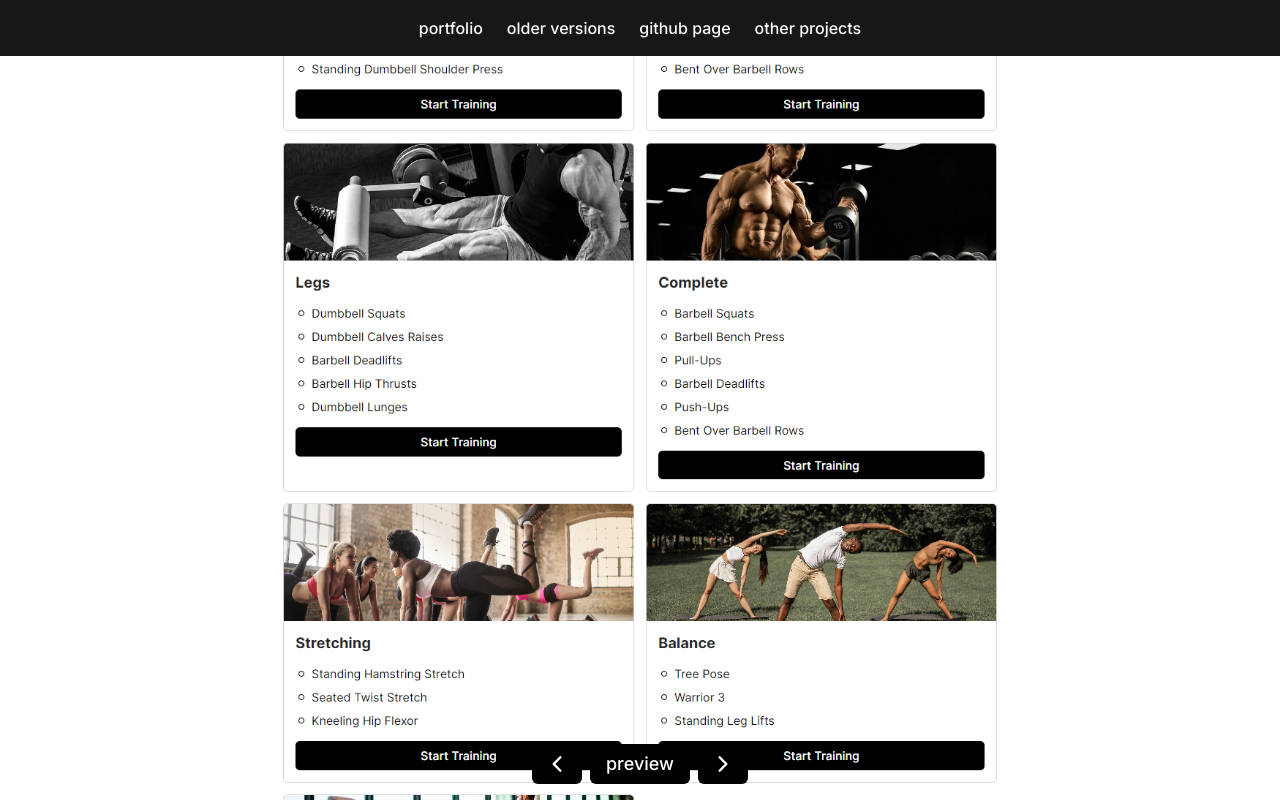
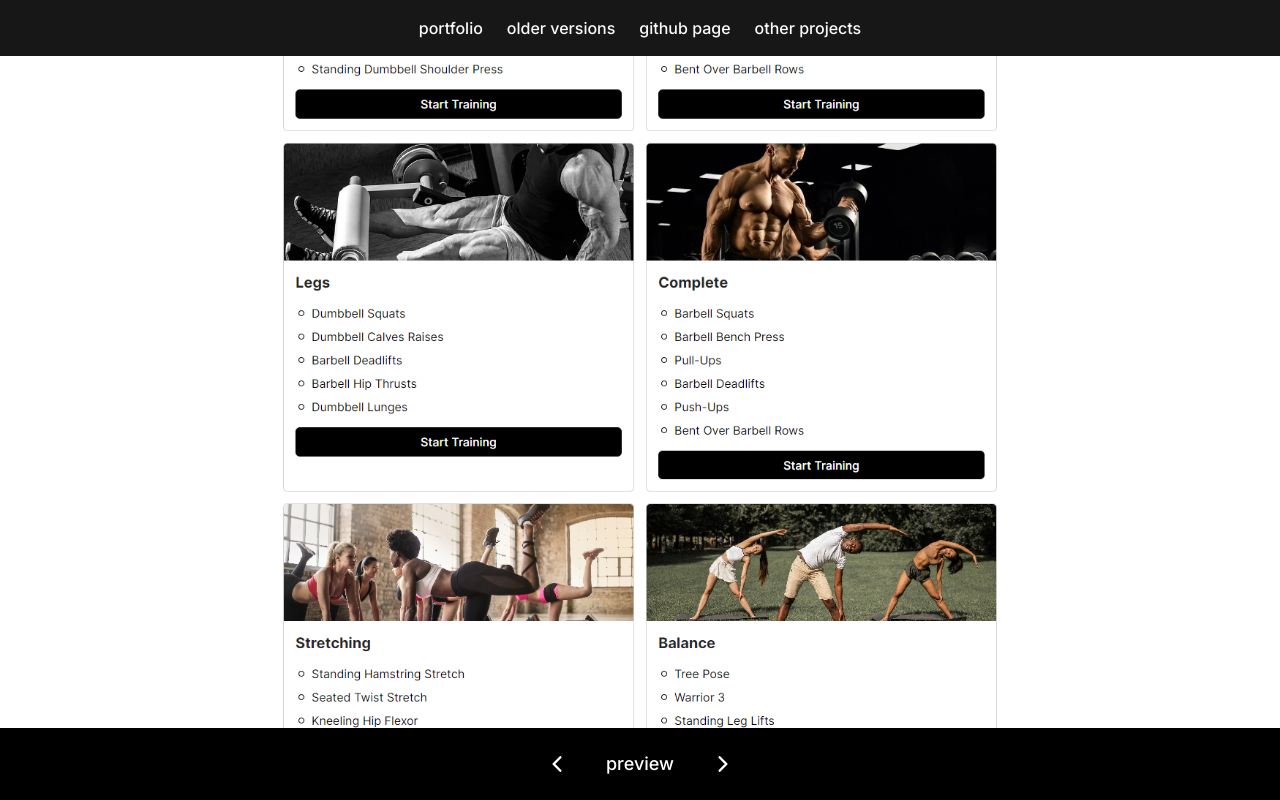
Before and after one commit to seesmof/portfolio, a Next.js app: page / in a window 1280 px wide. Built offline with nearby package versions, Linux system fonts and the light colour scheme.

Commit message:
update page.tsx

```diff
--- a/app/page.tsx
+++ b/app/page.tsx
@@ -12,7 +12,7 @@ export default function Home() {
   return (
     <>
       <ProjectCard project={Projects[currentProject]} />
-      <div className="flex z-20 flex-row  gap-2 items-center justify-center fixed bottom-4 self-center">
+      <div className="flex z-20 flex-row bg-black w-full p-4 bottom-0 gap-2 items-center justify-center fixed self-center">
         <button
           onClick={() => {
             if (currentProject === 0) {
```
